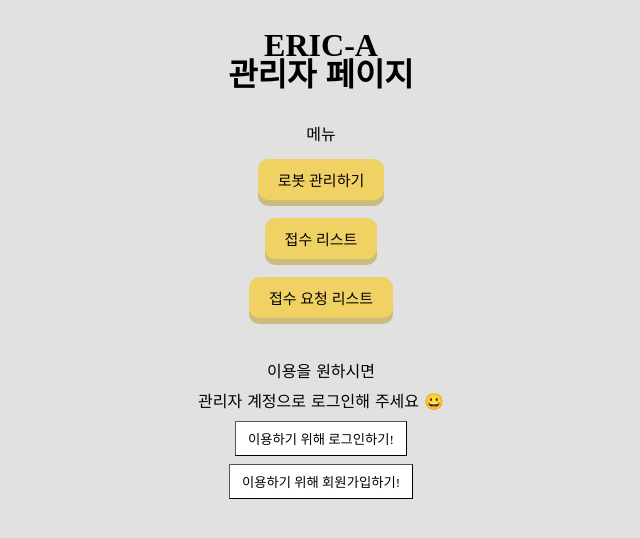
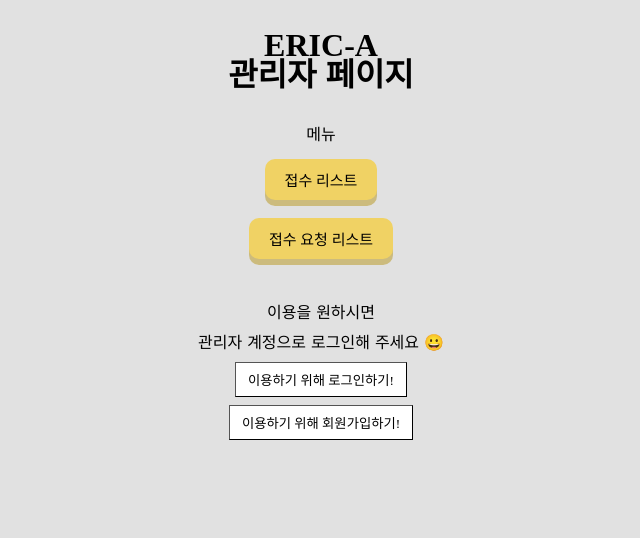
Before and after one commit to CrashLab-2022/ERIC-A-web-frontend-nuxtjs, a Nuxt app: page /admin in a window 1280 px wide. Shown: the top 538 px of the page, without its empty margins (319-959 px from the left). Built offline with nearby package versions, Linux system fonts and the light colour scheme; no server answers; a web font is replaced by a local one.

Commit message:
feat: 로봇 관리하기 페이지 삭제

```diff
--- a/pages/admin/index.vue
+++ b/pages/admin/index.vue
@@ -8,11 +8,6 @@
         메뉴
       </div>
     <ul>
-      <li @click="loginRobot">
-        <button class="btn1">
-          로봇 관리하기
-        </button>
-      </li>
       <li @click="loginList"><button class="btn1">접수 리스트</button></li>
       <li @click="loginReqList"><button class="btn1">접수 요청 리스트</button></li>
     </ul>
```
